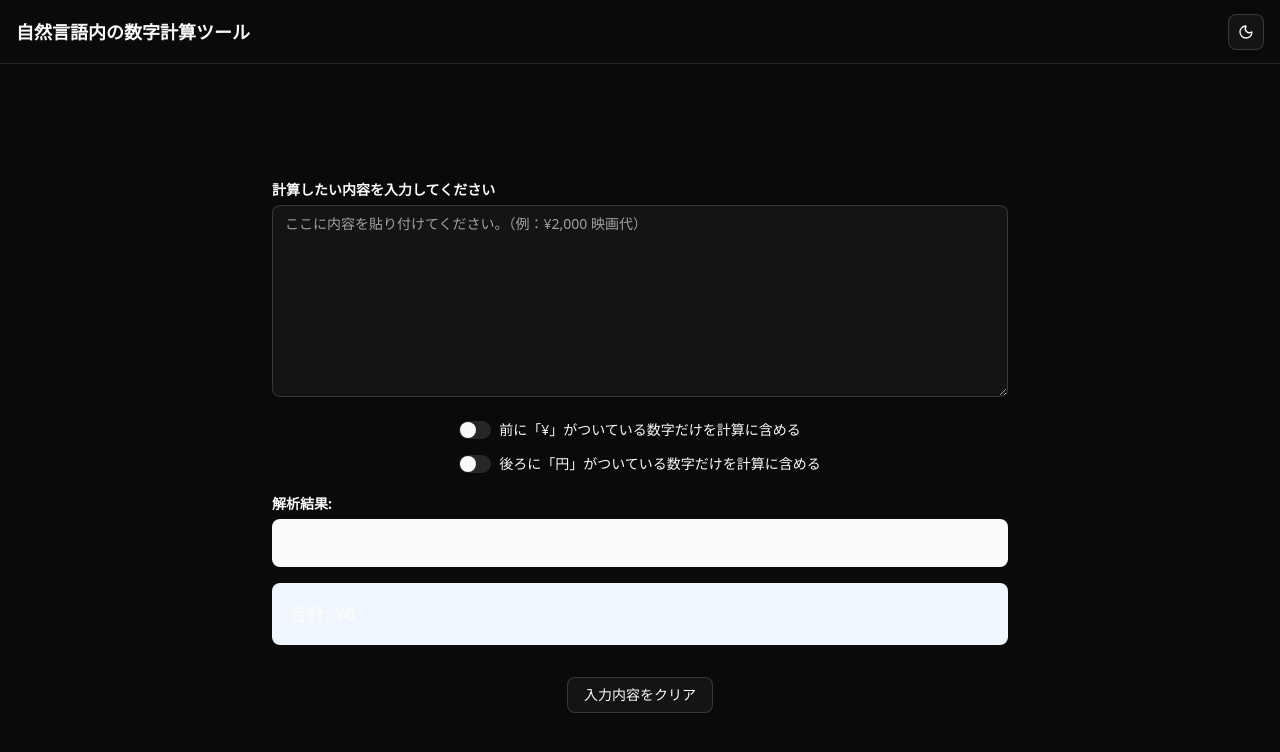
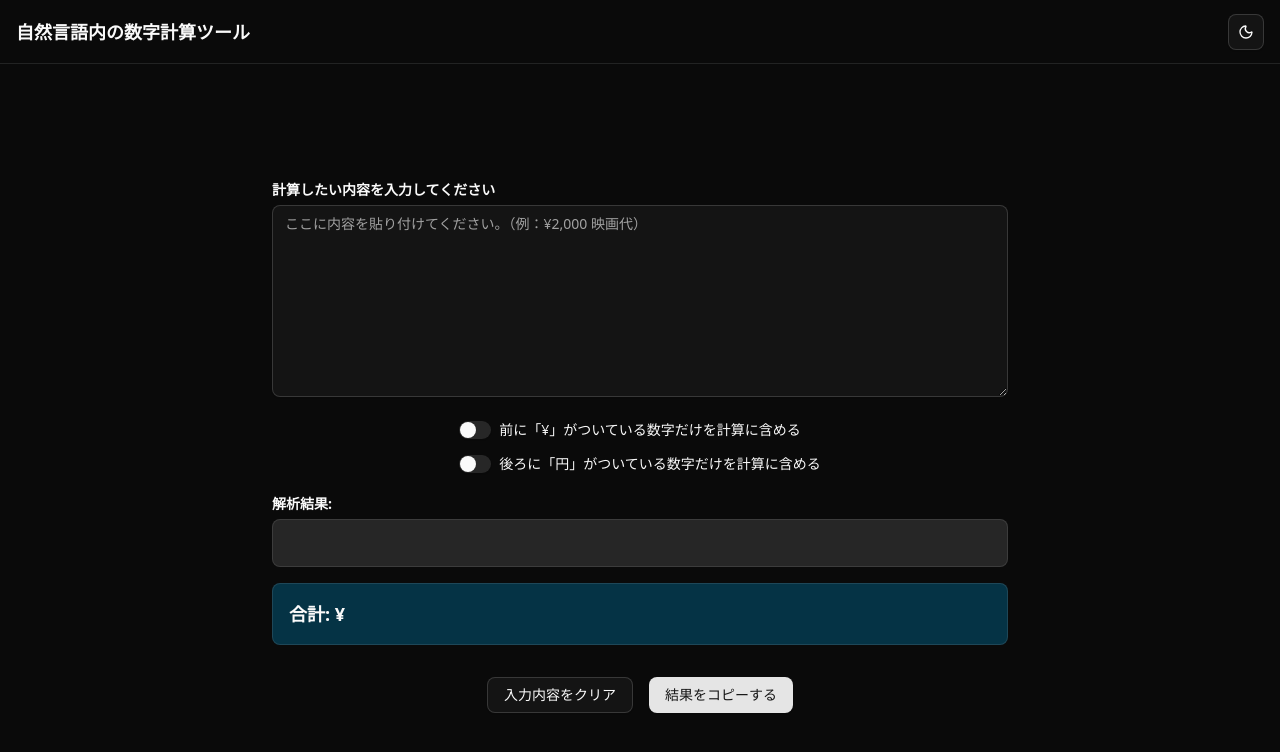
Before and after one commit to u-hossy/natural-language-kakeibo, a React (Vite) app: page / in a window 1280 px wide. Shown: the top 752 px of the page. Built offline with nearby package versions, Linux system fonts and the light colour scheme.

Commit message:
色の修正とクリップボードにコピーする機能を追加

```diff
--- a/src/App.tsx
+++ b/src/App.tsx
@@ -15,6 +15,8 @@ function App() {
   const [onlyAfterYenMark, setOnlyAfterYenMark] = useState<boolean>(false);
   const [onlyBeforeYen, setOnlyBeforeYen] = useState<boolean>(false);
 
+  const [calculateResult, setCalculateResult] = useState<string>("");
+
   const handleClear = () =>
     window.confirm("入力された内容がクリアされます。よろしいですか？") &&
     setUserInput("");
@@ -28,10 +30,22 @@ function App() {
     if (userInput.trim() !== "") {
       const t = tokenize(userInput);
       setFilterInput(t);
+      const total = calculateTotal(onlyAfterYenMark, onlyBeforeYen, t);
+      setCalculateResult(total.toLocaleString());
     } else {
       setFilterInput([]);
+      setCalculateResult("");
     }
-  }, [userInput]);
+  }, [userInput, onlyAfterYenMark, onlyBeforeYen]);
+
+  const copyToClipboard = async () => {
+    try {
+      await navigator.clipboard.writeText(calculateResult);
+      console.log("結果をクリップボードにコピーしました");
+    } catch (error) {
+      console.error("クリップボードへのコピーに失敗しました:", error);
+    }
+  };
 
   return (
     <>
@@ -79,7 +93,7 @@ function App() {
 
         <div className="w-full max-w-3xl">
           <Label className="mb-2 font-semibold">解析結果:</Label>
-          <div className="mb-4 min-h-12 rounded-md border bg-gray-50 p-4 font-mono text-sm leading-relaxed whitespace-pre-wrap">
+          <div className="bg-accent mb-4 min-h-12 rounded-md border p-4 font-mono text-sm leading-relaxed whitespace-pre-wrap">
             {filterInput.map((token, index) => {
               if (token.contentType === "LF") {
                 return "\n";
@@ -95,12 +109,13 @@ function App() {
                   onlyBeforeYen,
                 );
                 className = isIncluded
-                  ? "bg-green-200 text-green-800" // 計算対象
-                  : "bg-gray-200 text-gray-600"; // 計算対象外
+                  ? "bg-green-200 text-green-800 dark:bg-green-700 dark:text-green-100" // 計算対象
+                  : "bg-muted text-muted-foreground";
               } else if (token.contentType === "space") {
                 className = "";
               } else {
-                className = "bg-red-200 text-red-800";
+                className =
+                  "bg-red-200 text-red-800 dark:bg-red-700 dark:text-red-100";
               }
 
               return (
@@ -111,15 +126,9 @@ function App() {
             })}
           </div>
 
-          {/* 合計値表示 */}
-          <div className="rounded-md border bg-blue-50 p-4">
-            <Label className="text-lg font-semibold">
-              合計: ¥
-              {calculateTotal(
-                onlyAfterYenMark,
-                onlyBeforeYen,
-                filterInput,
-              ).toLocaleString()}
+          <div className="bg-secondary rounded-md border p-4">
+            <Label className="text-accent-foreground text-lg font-semibold">
+              合計: ¥{calculateResult}
             </Label>
           </div>
         </div>
@@ -127,6 +136,7 @@ function App() {
           <Button variant="outline" onClick={handleClear}>
             入力内容をクリア
           </Button>
+          <Button onClick={copyToClipboard}>結果をコピーする</Button>
         </div>
       </div>
     </>
--- a/src/global.css
+++ b/src/global.css
@@ -51,8 +51,8 @@
   --popover-foreground: oklch(0.145 0 0);
   --primary: oklch(0.205 0 0);
   --primary-foreground: oklch(0.985 0 0);
-  --secondary: oklch(0.97 0 0);
-  --secondary-foreground: oklch(0.205 0 0);
+  --secondary: oklch(98.4% 0.019 200.873);
+  --secondary-foreground: oklch(30.2% 0.056 229.695);
   --muted: oklch(0.97 0 0);
   --muted-foreground: oklch(0.556 0 0);
   --accent: oklch(0.97 0 0);
@@ -85,8 +85,8 @@
   --popover-foreground: oklch(0.985 0 0);
   --primary: oklch(0.922 0 0);
   --primary-foreground: oklch(0.205 0 0);
-  --secondary: oklch(0.269 0 0);
-  --secondary-foreground: oklch(0.985 0 0);
+  --secondary: oklch(30.2% 0.056 229.695);
+  --secondary-foreground: oklch(98.4% 0.019 200.873);
   --muted: oklch(0.269 0 0);
   --muted-foreground: oklch(0.708 0 0);
   --accent: oklch(0.269 0 0);
```
